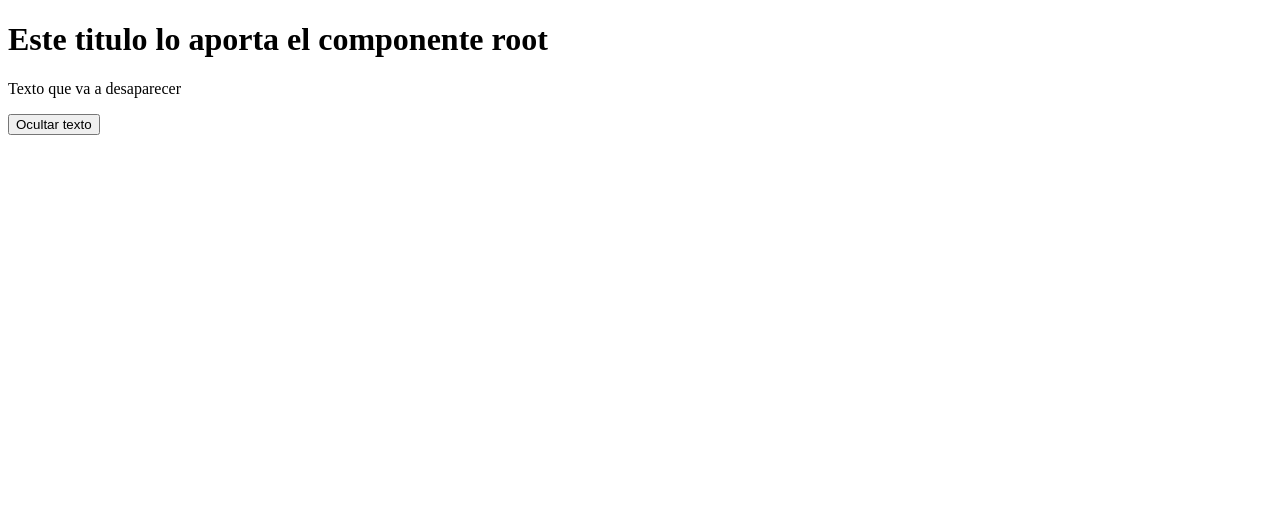
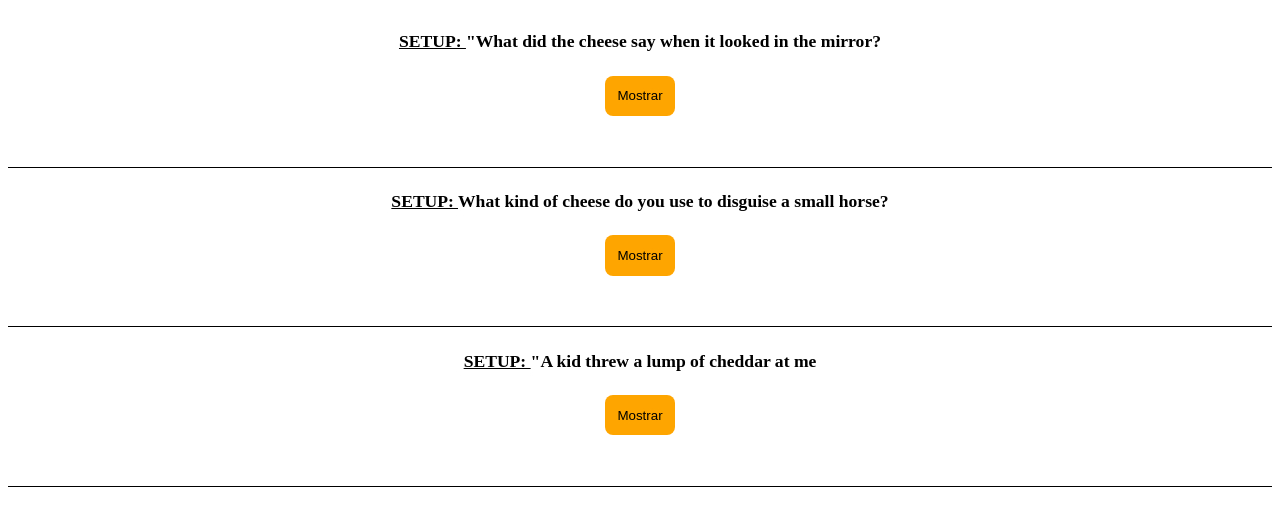
Before and after one commit to AntonioContrerasCardenas/ProgramacionMultimedia, an Angular app in the folder PruebaInicial/: page / in a window 1280 px wide. Shown: the top 526 px of the page. Built offline with nearby package versions, Linux system fonts and the light colour scheme.

Commit message:
Add styles

```diff
--- a/PruebaInicial/src/app/app.component.html
+++ b/PruebaInicial/src/app/app.component.html
@@ -1,3 +1,2 @@
-<h1>Este titulo lo aporta el componente root</h1>
-<hijo />
 <router-outlet />
+<joke-list />
--- a/PruebaInicial/src/app/app.component.ts
+++ b/PruebaInicial/src/app/app.component.ts
@@ -1,11 +1,12 @@
 import { Component } from '@angular/core';
 import { RouterOutlet } from '@angular/router';
 import { HijoComponent } from './hijo/hijo.component';
+import { JokeListComponent } from './joke-list/joke-list.component';
 
 @Component({
   selector: 'app-root',
   standalone: true,
-  imports: [RouterOutlet, HijoComponent],
+  imports: [RouterOutlet, HijoComponent, JokeListComponent],
   templateUrl: './app.component.html',
   styleUrl: './app.component.scss',
 })
--- a/PruebaInicial/src/app/hijo/hijo.component.html
+++ b/PruebaInicial/src/app/hijo/hijo.component.html
@@ -1,3 +1,8 @@
 <p [hidden]="show">Texto que va a desaparecer</p>
 
 <button (click)="toggleButton()">{{ text }}</button>
+
+<div *ngFor="let joke of jokes">
+  <h4>{{ joke.setup }}</h4>
+  <p>{{ joke.punchline }}</p>
+</div>
--- a/PruebaInicial/src/app/hijo/hijo.component.ts
+++ b/PruebaInicial/src/app/hijo/hijo.component.ts
@@ -1,9 +1,15 @@
+import { NgFor } from '@angular/common';
 import { Component } from '@angular/core';
+
+interface Joke {
+  setup: string;
+  punchline: string;
+}
 
 @Component({
   selector: 'hijo',
   standalone: true,
-  imports: [],
+  imports: [NgFor],
   templateUrl: './hijo.component.html',
   styleUrl: './hijo.component.scss',
 })
@@ -12,11 +18,24 @@ export class HijoComponent {
   public show: boolean = false;
   public text: string = 'Ocultar texto';
 
-  constructor() {}
+  jokes: Joke[];
 
-  // public changeValue(value: number) {
-  //   this.contador += value;
-  // }
+  constructor() {
+    this.jokes = [
+      {
+        setup: 'What did the cheese say when it looked in the mirror?',
+        punchline: 'Hello-Me (Halloumi)',
+      },
+      {
+        setup: 'What kind of cheese do you use to disguise a small horse?',
+        punchline: 'Mask-a-pony (Mascarpone)',
+      },
+      {
+        setup: 'A kid threw a lump of cheddar at me',
+        punchline: 'I thought ‘That’s not very mature’',
+      },
+    ];
+  }
 
   public toggleButton(): void {
     this.show = !this.show;
--- /dev/null
+++ b/PruebaInicial/src/app/joke-list/joke-list.component.html
@@ -0,0 +1,21 @@
+<div class="container" *ngFor="let joke of jokes">
+  <h4><strong>SETUP: </strong>{{ joke.setup }}</h4>
+  <p [hidden]="joke.hide">
+    <strong>PUNCHLINE:</strong>
+    {{ joke.punchline }}
+  </p>
+  <button (click)="joke.toggle()">
+    {{ joke.hide ? "Mostrar" : "Ocultar" }}
+  </button>
+</div>
+
+<!-- Control de flujo en angular 18
+@for (joke of jokes; track $index) {
+<div>
+  <h4>{{ joke.setup }}</h4>
+  <p [hidden]="joke.hide">{{ joke.punchline }}</p>
+  <button (click)="joke.toggle()">
+    {{ joke.hide ? "Mostrar" : "Ocultar" }}
+  </button>
+</div>
+} -->
--- /dev/null
+++ b/PruebaInicial/src/app/joke-list/joke-list.component.scss
@@ -0,0 +1,23 @@
+.container {
+  display: flex;
+  flex-direction: column;
+  align-items: center;
+  justify-content: center;
+  border-bottom: 1px solid black;
+  padding-bottom: 4%;
+
+  h4 {
+    font-size: 1.1rem;
+  }
+
+  button {
+    background-color: orange;
+    border: none;
+    padding: 1%;
+    border-radius: 8px;
+  }
+
+  strong {
+    text-decoration: underline;
+  }
+}
--- /dev/null
+++ b/PruebaInicial/src/app/joke-list/joke-list.component.ts
@@ -0,0 +1,31 @@
+import { NgFor } from '@angular/common';
+import { Component } from '@angular/core';
+import { Joke } from './joke';
+
+@Component({
+  selector: 'joke-list',
+  standalone: true,
+  imports: [NgFor],
+  templateUrl: './joke-list.component.html',
+  styleUrl: './joke-list.component.scss',
+})
+export class JokeListComponent {
+  public jokes: Joke[];
+
+  constructor() {
+    this.jokes = [
+      new Joke(
+        '"What did the cheese say when it looked in the mirror?',
+        'Hello me (Halloumi)'
+      ),
+      new Joke(
+        'What kind of cheese do you use to disguise a small horse?',
+        'Mask-a pony (Mascarpone)'
+      ),
+      new Joke(
+        '"A kid threw a lump of cheddar at me',
+        '"I thought ‘That’s not very mature'
+      ),
+    ];
+  }
+}
--- /dev/null
+++ b/PruebaInicial/src/app/joke-list/joke.ts
@@ -0,0 +1,15 @@
+export class Joke {
+  public setup: string;
+  public punchline: string;
+  public hide: boolean;
+
+  constructor(setup: string, punchile: string, hide: boolean = true) {
+    this.setup = setup;
+    this.punchline = punchile;
+    this.hide = hide;
+  }
+
+  public toggle() {
+    this.hide = !this.hide;
+  }
+}
```
Also changed, not shown: 1 other file (tests, documents, lock files or other folders).
